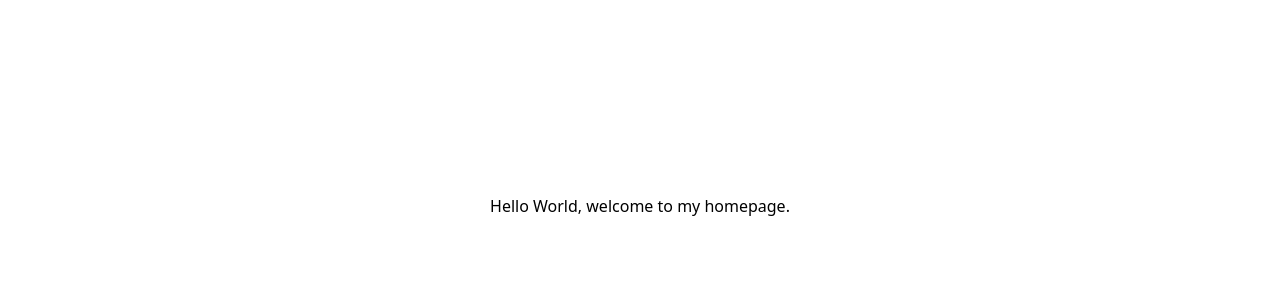
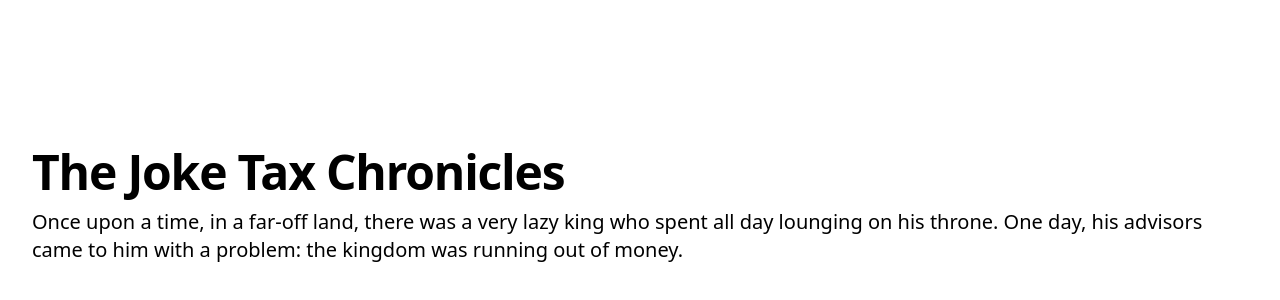
Before and after one commit to Justin-Bento/justin-bento-portfolio, a Next.js app: page / in a window 1280 px wide. Shown: the part 194-494 px from the top of the page. Built offline with nearby package versions, Linux system fonts and the light colour scheme.

Commit message:
Transferred styles form shadcn

```diff
--- a/app/page.tsx
+++ b/app/page.tsx
@@ -4,7 +4,14 @@ export default function Home() {
       <main className="">
         <section className="mx-auto max-w-7xl sm:px-6 lg:px-8">
           <div className="min-h-dvh grid place-content-center">
-            <h1>Hello World, welcome to my homepage.</h1>
+            <h1 className="scroll-m-20 text-4xl font-extrabold tracking-tight lg:text-5xl">
+              The Joke Tax Chronicles
+            </h1>
+            <p className="text-xl leading-7 [&:not(:first-child)]:mt-3">
+              Once upon a time, in a far-off land, there was a very lazy king who
+              spent all day lounging on his throne. One day, his advisors came to him
+              with a problem: the kingdom was running out of money.
+            </p>
           </div>
         </section>
       </main>
```
